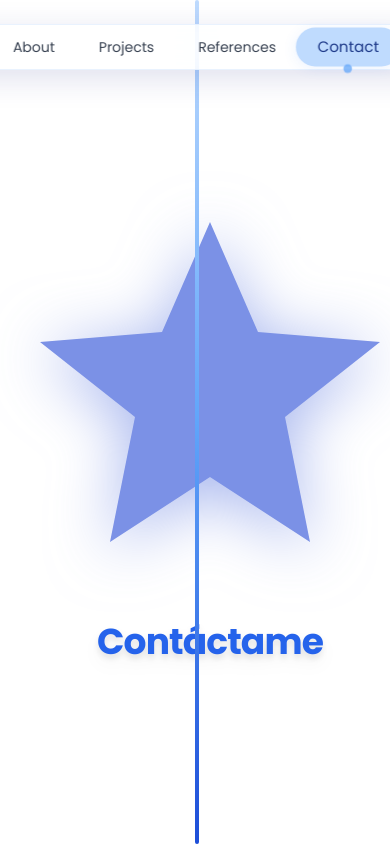
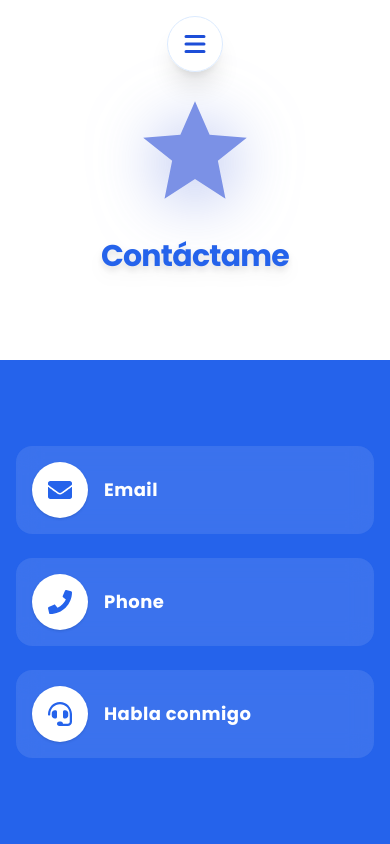
Before and after one commit to danrtx/portfolioD, a Next.js app: page /contact in a window 390 px wide. Built offline with nearby package versions, Linux system fonts and the light colour scheme.

Commit message:
nuevosResponsive

```diff
--- a/src/app/contact/page.tsx
+++ b/src/app/contact/page.tsx
@@ -52,84 +52,77 @@ export default function Contact() {
 
   const [openIndex, setOpenIndex] = useState<number | null>(null);
 
-  // Animaciones para los paneles
-  const leftVariants = {
-    hidden: { x: "-100%", opacity: 0 },
-    visible: { x: 0, opacity: 1, transition: { duration: 0.7, ease: "easeOut" } }
+  // Animaciones modernas
+  const fadeUpVariants = {
+    hidden: { opacity: 0, y: 40 },
+    visible: { opacity: 1, y: 0, transition: { duration: 0.8, ease: "easeInOut" } }
   };
-  const rightVariants = {
-    hidden: { x: "100%", opacity: 0 },
-    visible: { x: 0, opacity: 1, transition: { duration: 0.7, ease: "easeOut" } }
+  const glowHover = {
+    hover: {
+      boxShadow: "0 4px 32px 0 rgba(59,130,246,0.25), 0 0 0 4px #2563eb33",
+      scale: 1.04,
+      transition: { type: "spring", stiffness: 180, damping: 14 }
+    }
   };
-
-  // Animación de la estrella
-  const starVariants = {
-    hidden: { scale: 0.7, opacity: 0 },
-    visible: { scale: 1, opacity: 1, transition: { type: "spring", stiffness: 180, damping: 18, delay: 0.2 } },
-    hover: { rotate: 10, scale: 1.05, transition: { type: "spring", stiffness: 200, damping: 10 } }
-  };
-
-  // Animación escalonada para los ítems de contacto
-  const listVariants = {
-    visible: { transition: { staggerChildren: 0.15, delayChildren: 0.4 } }
-  };
-  const itemVariants = {
-    hidden: { opacity: 0, x: 40 },
-    visible: { opacity: 1, x: 0, transition: { type: "spring", stiffness: 120 } },
-    hover: { scale: 1.08, backgroundColor: "#3b82f6" }
+  const iconPulse = {
+    initial: { filter: "drop-shadow(0 0 0 #2563eb)" },
+    hover: {
+      filter: "drop-shadow(0 0 12px #2563ebcc)",
+      scale: 1.12,
+      transition: { duration: 0.4, yoyo: Infinity }
+    }
   };
 
   return (
-    <main className="min-h-screen w-full flex relative overflow-hidden">
+    <main className="min-h-screen w-full flex flex-col md:flex-row relative overflow-hidden">
       {/* Lado izquierdo: Estrella y fondo blanco */}
       <motion.section
-        className="flex-1 flex flex-col items-center justify-center bg-white"
+        className="flex-1 flex flex-col items-center justify-center bg-white px-4 py-8 md:py-0"
         initial="hidden"
         animate="visible"
-        variants={leftVariants}
+        variants={fadeUpVariants}
       >
         <motion.div
           className="flex flex-col items-center"
-          variants={starVariants}
+          variants={fadeUpVariants}
           initial="hidden"
           animate="visible"
-          whileHover="hover"
         >
           {/* Estrella regular y más pequeña */}
-          <svg width="420" height="400" viewBox="0 0 420 400" fill="none" xmlns="http://www.w3.org/2000/svg" style={{ filter: 'drop-shadow(0 8px 32px #7b91e6aa)' }}>
+          <svg width="220" height="200" viewBox="0 0 420 400" fill="none" xmlns="http://www.w3.org/2000/svg" style={{ filter: 'drop-shadow(0 8px 32px #7b91e6aa)' }} className="w-32 h-32 md:w-[420px] md:h-[400px]">
             <polygon points="210,40 258,150 380,160 285,235 310,360 210,295 110,360 135,235 40,160 162,150" fill="#7b91e6" />
           </svg>
-          <h1 className="mt-10 text-4xl md:text-5xl font-extrabold text-[#2563eb] tracking-tight text-center drop-shadow-lg select-none">Contáctame</h1>
+          <h1 className="mt-6 md:mt-10 text-3xl md:text-5xl font-extrabold text-[#2563eb] tracking-tight text-center drop-shadow-lg select-none">Contáctame</h1>
         </motion.div>
       </motion.section>
       {/* Separador animado */}
       <motion.div
-        initial={{ scaleY: 0 }}
-        animate={{ scaleY: 1 }}
-        transition={{ duration: 0.7, delay: 0.3, type: "spring" }}
-        className="absolute left-1/2 top-0 h-full w-1 bg-gradient-to-b from-blue-200 via-blue-400 to-blue-700 origin-top z-10 rounded-full shadow-lg"
+        initial={{ scaleY: 0, opacity: 0.5, filter: "blur(2px)" }}
+        animate={{ scaleY: 1, opacity: 1, filter: "blur(0px)" }}
+        transition={{ duration: 1, delay: 0.2, type: "spring" }}
+        className="absolute left-1/2 top-0 h-full w-1 bg-gradient-to-b from-blue-200 via-blue-400 to-blue-700 origin-top z-10 rounded-full shadow-lg hidden md:block"
         style={{ minHeight: '100vh' }}
       />
       {/* Lado derecho: Contactos y fondo azul */}
       <motion.section
-        className="flex-1 flex flex-col items-center justify-center bg-[#2563eb] relative z-20"
+        className="flex-1 flex flex-col items-center justify-center bg-[#2563eb] relative z-20 px-4 py-8 md:py-0"
         initial="hidden"
         animate="visible"
-        variants={rightVariants}
+        variants={fadeUpVariants}
       >
         <motion.ul
-          className="flex flex-col gap-10"
-          variants={listVariants}
+          className="flex flex-col gap-6 md:gap-10 w-full max-w-md"
+          variants={{ visible: { transition: { staggerChildren: 0.18, delayChildren: 0.5 } } }}
           initial="hidden"
           animate="visible"
         >
           {contactItems.map((item, idx) => (
             <motion.li
               key={idx}
-              className="flex flex-col items-start gap-2 px-6 py-4 rounded-2xl transition-colors cursor-pointer group w-full max-w-md"
-              variants={itemVariants}
+              className="flex flex-col items-start gap-2 px-4 md:px-6 py-4 rounded-2xl transition-colors cursor-pointer group w-full bg-white/10 backdrop-blur-md"
+              variants={fadeUpVariants}
               whileHover="hover"
-              style={{ backgroundColor: 'rgba(255,255,255,0.04)' }}
+              {...glowHover}
               onClick={() => {
                 if (item.type === 'whatsapp') {
                   item.onClick();
@@ -138,11 +131,16 @@ export default function Contact() {
                 }
               }}
             >
-              <div className="flex items-center gap-5 w-full">
-                <span className="bg-white rounded-full p-5 shadow text-3xl flex items-center justify-center group-hover:scale-110 transition-transform">
+              <div className="flex items-center gap-4 md:gap-5 w-full">
+                <motion.span
+                  className="bg-white rounded-full p-4 md:p-5 shadow text-2xl md:text-3xl flex items-center justify-center group-hover:scale-110 transition-transform"
+                  variants={iconPulse}
+                  initial="initial"
+                  whileHover="hover"
+                >
                   {item.icon}
-                </span>
-                <span className="text-2xl font-bold text-white tracking-wide group-hover:text-blue-200 transition-colors">{item.label}</span>
+                </motion.span>
+                <span className="text-lg md:text-2xl font-bold text-white tracking-wide group-hover:text-blue-200 transition-colors">{item.label}</span>
               </div>
               {/* Desplegable */}
               {openIndex === idx && item.type !== 'whatsapp' && (
@@ -150,7 +148,7 @@ export default function Contact() {
                   initial={{ opacity: 0, y: -10 }}
                   animate={{ opacity: 1, y: 0 }}
                   exit={{ opacity: 0, y: -10 }}
-                  className="ml-20 mt-2 bg-white text-[#2563eb] rounded-lg px-4 py-2 shadow text-lg font-semibold select-all"
+                  className="ml-12 md:ml-20 mt-2 bg-white text-[#2563eb] rounded-lg px-4 py-2 shadow text-base md:text-lg font-semibold select-all"
                 >
                   {item.type === 'email' && (
                     <a href={`mailto:${item.value}`} className="hover:underline">{item.value}</a>
--- a/src/components/Navigation.tsx
+++ b/src/components/Navigation.tsx
@@ -3,6 +3,7 @@
 import { useState } from "react";
 import Link from "next/link";
 import { usePathname } from "next/navigation";
+import { HiMenu } from "react-icons/hi";
 
 const navItems = [
   { name: "Home", path: "/" },
@@ -16,9 +17,12 @@ const navItems = [
 export default function Navigation() {
   const pathname = usePathname();
   const [hovered, setHovered] = useState<string | null>(null);
+  const [open, setOpen] = useState(false);
 
   return (
-    <nav className="fixed top-6 left-1/2 z-50 -translate-x-1/2 w-[95vw] max-w-3xl flex justify-center">
+    <>
+      {/* Desktop nav */}
+      <nav className="fixed top-6 left-1/2 z-50 -translate-x-1/2 w-[95vw] max-w-3xl justify-center hidden md:flex">
         <nav
           className="backdrop-blur-xl bg-white/70 shadow-xl rounded-full flex items-center px-2 py-1 gap-1 transition-all duration-300 border border-blue-100/60"
           style={{ boxShadow: "0 8px 32px 0 rgba(31, 38, 135, 0.15)" }}
@@ -52,5 +56,41 @@ export default function Navigation() {
           })}
         </nav>
       </nav>
+      {/* Mobile nav */}
+      <nav className="fixed top-4 left-1/2 z-50 -translate-x-1/2 flex md:hidden w-full justify-center">
+        <button
+          aria-label="Abrir menú"
+          className="bg-white/80 rounded-full shadow-xl p-3 border border-blue-100 flex items-center justify-center focus:outline-none"
+          onClick={() => setOpen((prev) => !prev)}
+        >
+          <HiMenu className="text-3xl text-blue-700" />
+        </button>
+        {/* Modal menú */}
+        {open && (
+          <div className="fixed inset-0 z-50 flex items-start justify-center pt-20 bg-transparent backdrop-blur-lg animate-fade-in overflow-hidden w-screen h-screen">
+            <div className="bg-white rounded-2xl shadow-2xl border border-blue-100 flex flex-col items-center gap-4 px-8 py-8 min-w-[70vw] max-w-xs">
+              {navItems.map((item) => (
+                <Link
+                  key={item.path}
+                  href={item.path}
+                  className={`w-full text-center px-4 py-3 rounded-xl font-semibold text-lg transition-all duration-200
+                    ${pathname === item.path ? "bg-blue-200 text-blue-900" : "text-blue-700 hover:bg-blue-100"}
+                  `}
+                  onClick={() => setOpen(false)}
+                >
+                  {item.name}
+                </Link>
+              ))}
+              <button
+                className="mt-2 text-blue-500 hover:underline text-sm"
+                onClick={() => setOpen(false)}
+              >
+                Cerrar
+              </button>
+            </div>
+          </div>
+        )}
+      </nav>
+    </>
   );
 }
--- a/tailwind.config.js
+++ b/tailwind.config.js
@@ -138,6 +138,14 @@ module.exports = {
 					"0%": { transform: "translateY(20px)", opacity: "0" },
 					"100%": { transform: "translateY(0)", opacity: "1" },
 				},
+				'spin-slow': {
+					'0%': { transform: 'rotate(0deg)' },
+					'100%': { transform: 'rotate(360deg)' }
+				},
+				'spin-slow-reverse': {
+					'0%': { transform: 'rotate(360deg)' },
+					'100%': { transform: 'rotate(0deg)' }
+				}
 			},
 			animation: {
 				'accordion-down': 'accordion-down 0.2s ease-out',
@@ -150,6 +158,8 @@ module.exports = {
 				'float': 'float 6s ease-in-out infinite',
 				'fade-in': 'fadeIn 0.5s ease-in-out',
 				'slide-up': 'slideUp 0.5s ease-out',
+				'spin-slow': 'spin-slow 8s linear infinite',
+				'spin-slow-reverse': 'spin-slow-reverse 12s linear infinite'
 			}
 		}
 	},
```
Also changed, not shown: src/app/about/page.tsx (+20 -10 lines), src/app/projects/page.tsx (+57 -32 lines), src/app/social/page.tsx (+7 -7 lines). Lines whose indentation alone changed are shown as unchanged.
